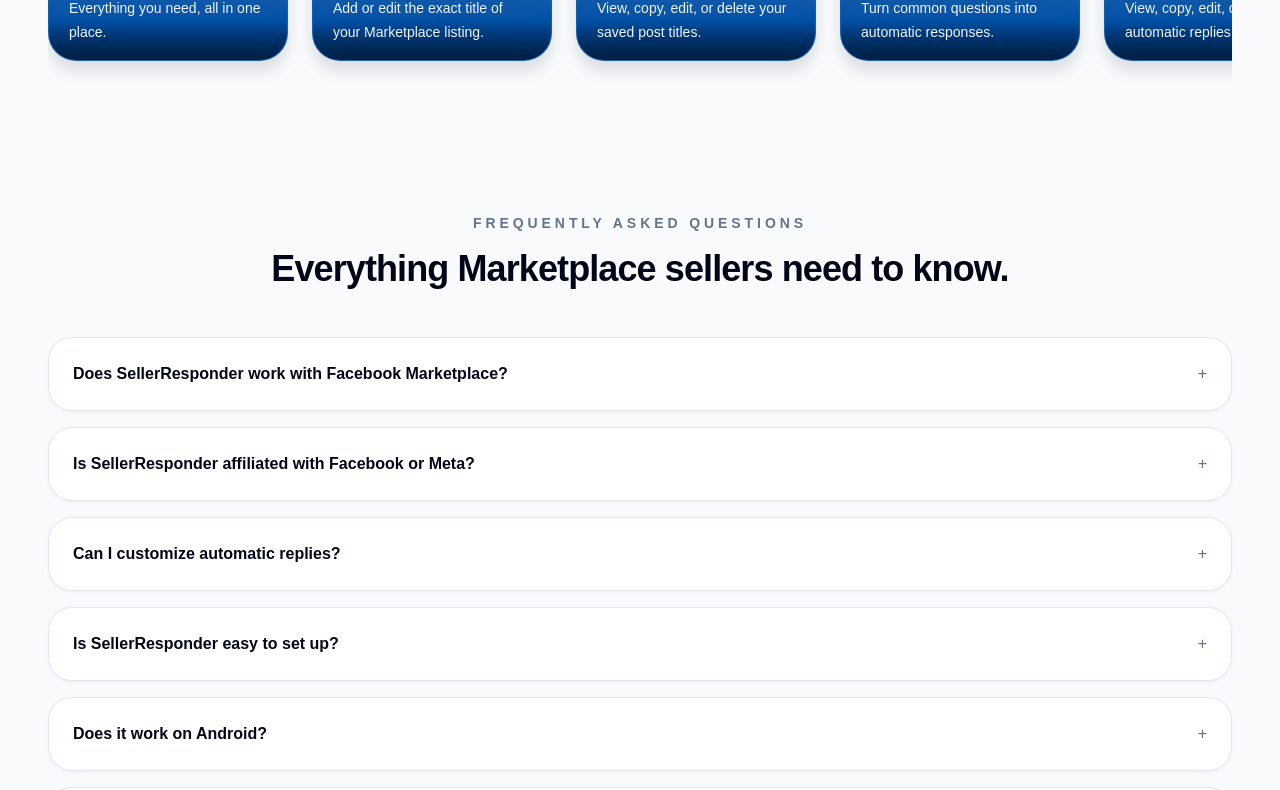
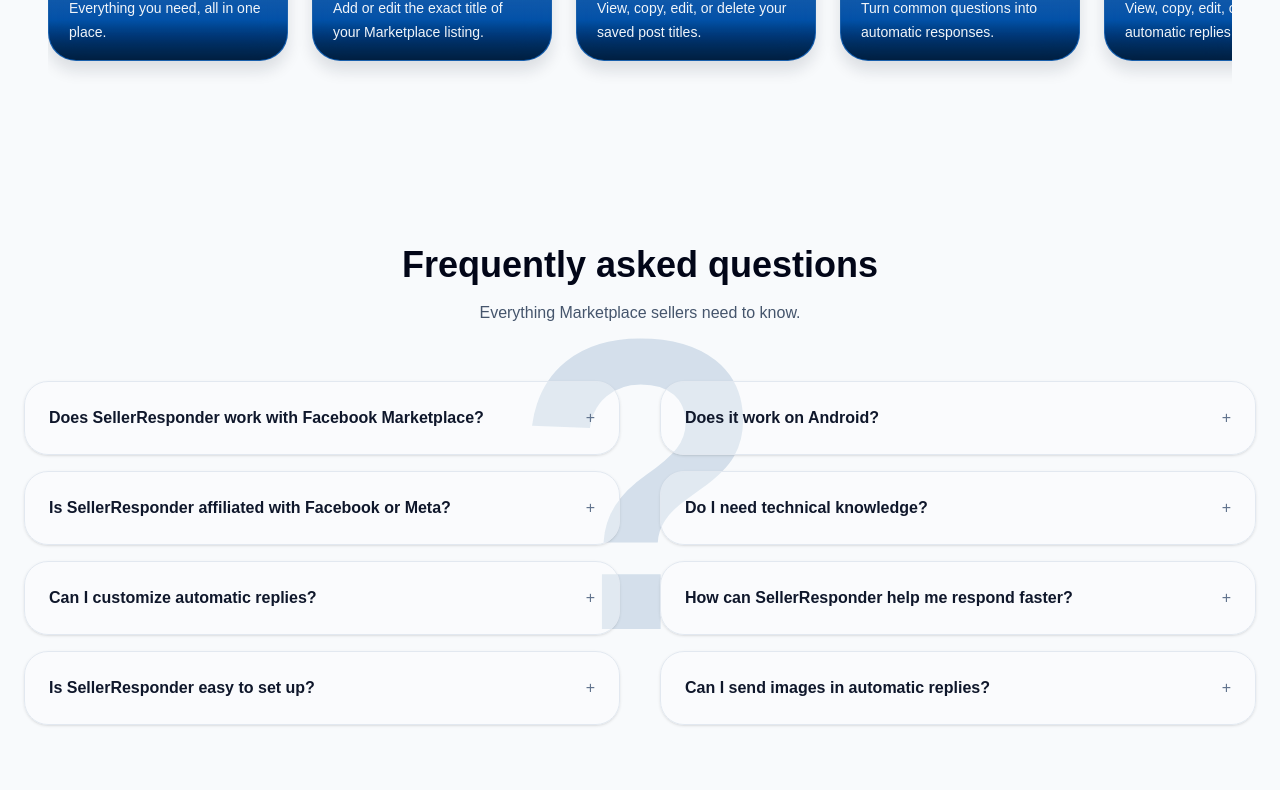
Before and after one commit to IdmaSoft/sellerresponder-landing, a Next.js app: page / in a window 1280 px wide. Shown: the part 2530-3320 px from the top of the page. Built offline with nearby package versions, Linux system fonts and the light colour scheme.

Commit message:
improve FAQ

```diff
--- a/components/FAQ.tsx
+++ b/components/FAQ.tsx
@@ -45,46 +45,100 @@
   },
 ];
 
-export default function FAQ() {
-  const detailsRefs = useRef<(HTMLDetailsElement | null)[]>([]);
+const middle = Math.ceil(faqItems.length / 2);
 
+const leftItems = faqItems.slice(0, middle);
+const rightItems = faqItems.slice(middle);
+
+function FAQColumn({
+  items,
+  startIndex,
+  detailsRefs,
+}: {
+  items: typeof faqItems;
+  startIndex: number;
+  detailsRefs: React.MutableRefObject<(HTMLDetailsElement | null)[]>;
+}) {
   return (
-    <section className="mx-auto max-w-screen-xl px-6 py-16 sm:px-8 lg:px-12">
-      <div className="mx-auto max-w-3xl text-center">
-        <p className="text-sm font-semibold uppercase tracking-[0.28em] text-slate-500">
-          Frequently asked questions
-        </p>
-        <h2 className="mt-4 text-3xl font-semibold tracking-tight text-slate-950 sm:text-4xl">
-          Everything Marketplace sellers need to know.
-        </h2>
-      </div>
+    <div className="space-y-4">
+      {items.map((item, index) => {
+        const realIndex = startIndex + index;
 
-      <div className="mt-12 space-y-4">
-        {faqItems.map((item, index) => (
+        return (
           <details
             key={item.question}
-            ref={(el) => { detailsRefs.current[index] = el; }}
-            className="w-full rounded-[1.5rem] border border-slate-200 bg-white shadow-sm shadow-slate-200/40 transition hover:border-slate-300"
+            ref={(el) => {
+              detailsRefs.current[realIndex] = el;
+            }}
+            className="rounded-3xl border border-slate-200 bg-white/30 shadow-sm transition hover:border-slate-300"
           >
             <summary
-              className="flex cursor-pointer items-center justify-between gap-4 rounded-[1.5rem] p-6 text-left outline-none list-none marker:hidden"
+              className="flex cursor-pointer items-center justify-between gap-4 p-6 list-none"
               onClick={() => {
                 detailsRefs.current.forEach((el, i) => {
-                  if (i !== index && el && el.open) {
+                  if (i !== realIndex && el?.open) {
                     el.removeAttribute("open");
                   }
                 });
               }}
             >
-              <span className="text-base font-semibold text-slate-950">{item.question}</span>
+              <span className="font-semibold text-slate-900">
+                {item.question}
+              </span>
+
               <span className="faq-plus text-slate-500">+</span>
               <span className="faq-minus text-slate-500">−</span>
             </summary>
-            <div className="px-6 pb-6 pt-0 text-slate-600">
-              <p>{item.answer}</p>
+
+            <div className="px-6 pb-6 text-slate-600">
+              {item.answer}
             </div>
           </details>
-        ))}
+        );
+      })}
+    </div>
+  );
+}
+
+export default function FAQ() {
+  const detailsRefs = useRef<(HTMLDetailsElement | null)[]>([]);
+
+  return (
+    <section className="relative overflow-hidden py-24">
+      <div className="pointer-events-none absolute inset-0 flex items-center justify-center">
+        <span className="text-[26rem] font-black text-[#084B8A]/15 select-none">
+          ?
+        </span>
+      </div>
+
+      <div className="relative mx-auto max-w-7xl px-6">
+
+        <div className="text-center">
+          <h2 className="text-4xl font-bold">
+            Frequently asked questions
+          </h2>
+
+          <p className="mt-4 text-slate-600">
+            Everything Marketplace sellers need to know.
+          </p>
+        </div>
+
+        <div className="mt-14 grid grid-cols-1 gap-6 lg:grid-cols-2 lg:gap-10">
+
+          <FAQColumn
+            items={leftItems}
+            startIndex={0}
+            detailsRefs={detailsRefs}
+          />
+
+          <FAQColumn
+            items={rightItems}
+            startIndex={middle}
+            detailsRefs={detailsRefs}
+          />
+
+        </div>
+
       </div>
     </section>
   );
```
